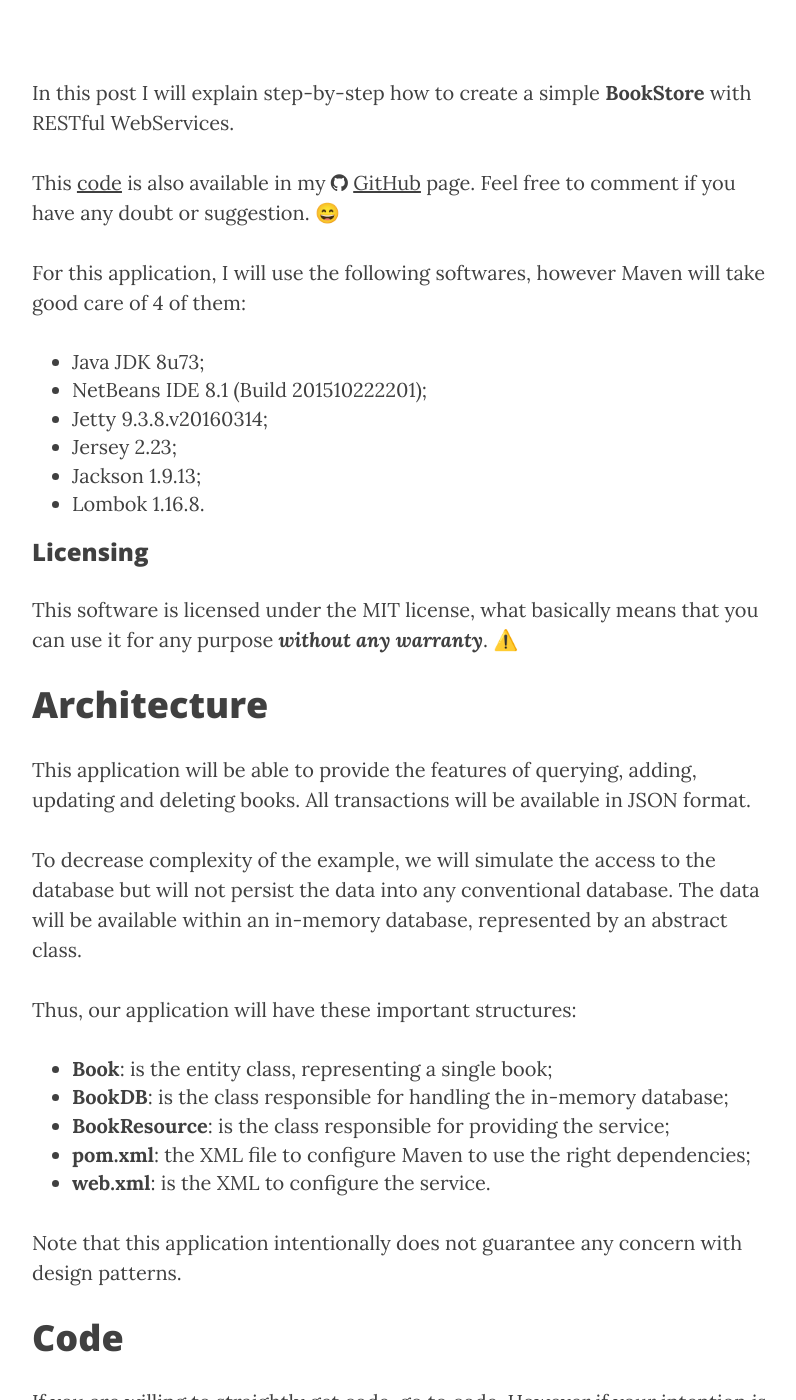
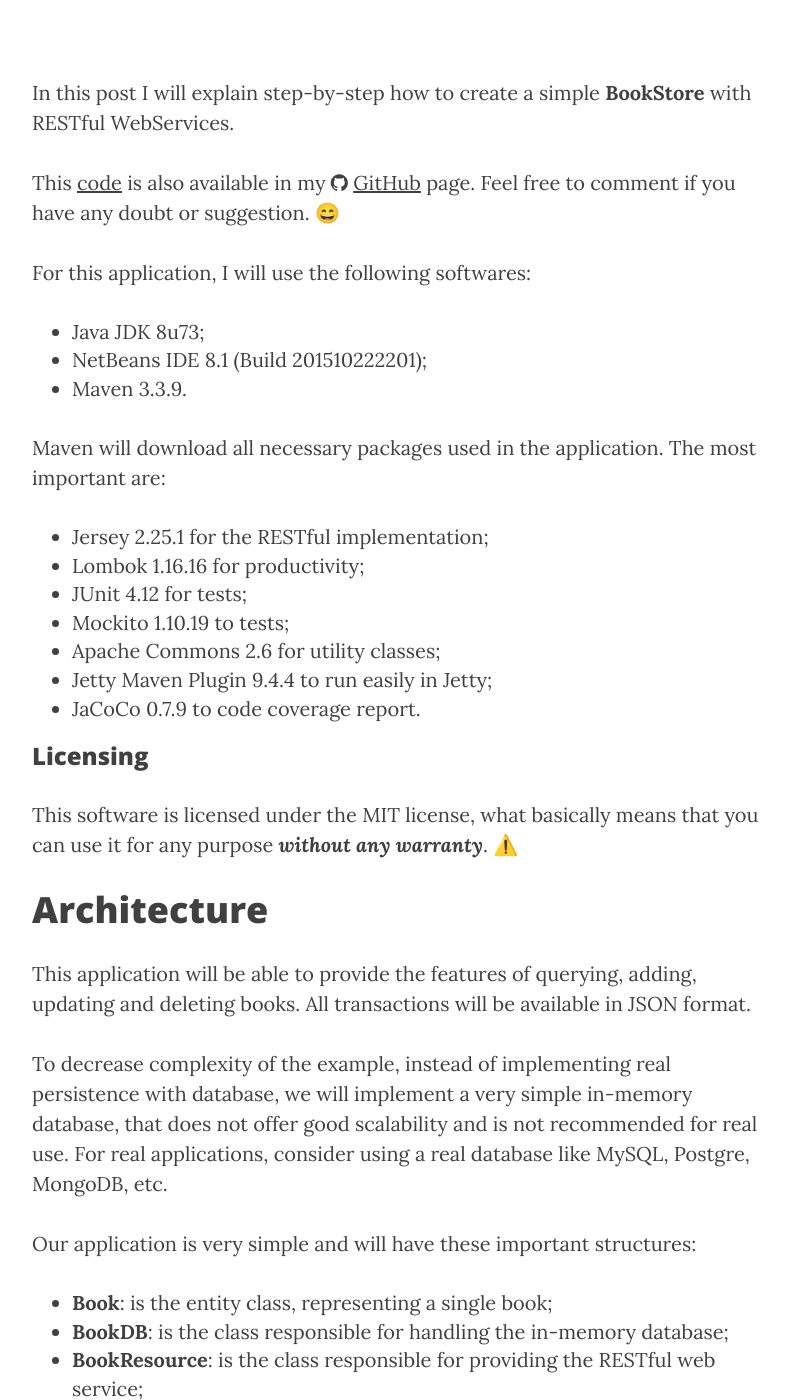
Before and after one commit to rwanderc/blog, a Jekyll site: the page built from _posts/2016-05-24-bookstore-webservices.markdown, in a window 1280 px wide and 1400 px high, scrolled down 378 px. Shown: the whole window, without its empty margins (233-1029 px from the left). Built offline with Jekyll 4.4.1, drawn with Linux system fonts in a browser that asks for light colours; nearby versions of some CDN libraries; emoji names are drawn with the system emoji font; comment, search, counter and statistics services are not loaded; some of the changed text lies outside the part shown.

Commit message:
Updating bookstore

```diff
--- a/_posts/2016-05-24-bookstore-webservices.markdown
+++ b/_posts/2016-05-24-bookstore-webservices.markdown
@@ -17,21 +18,28 @@
 ---
 
 [github]:https://github.com/rwanderc
-[github-project]:https://github.com/rwanderc/BookStore
+[github-project]:https://github.com/rwanderc/book-store
 [postman]:http://www.getpostman.com/
 
 In this post I will explain step-by-step how to create a  simple **BookStore** with RESTful WebServices.
 
 This [code][github-project] is also available in my <i class="fa fa-github"></i> [GitHub][github] page. Feel free to comment if you have any doubt or suggestion. :smile:
 
-For this application, I will use the following softwares, however Maven will take good care of 4 of them:
+For this application, I will use the following softwares:
 
 * Java JDK 8u73;
 * NetBeans IDE 8.1 (Build 201510222201);
-* Jetty 9.3.8.v20160314;
-* Jersey 2.23;
-* Jackson 1.9.13;
-* Lombok 1.16.8.
+* Maven 3.3.9.
+
+Maven will download all necessary packages used in the application. The most important are:
+
+* Jersey 2.25.1 for the RESTful implementation;
+* Lombok 1.16.16 for productivity;
+* JUnit 4.12 for tests;
+* Mockito 1.10.19 to tests;
+* Apache Commons 2.6 for utility classes;
+* Jetty Maven Plugin 9.4.4 to run easily in Jetty;
+* JaCoCo 0.7.9 to code coverage report.
 
 
 ### Licensing
@@ -43,17 +51,17 @@
 
 This application will be able to provide the features of querying, adding, updating and deleting books. All transactions will be available in JSON format.
 
-To decrease complexity of the example, we will simulate the access to the database but will not persist the data into any conventional database. The data will be available within an in-memory database, represented by an abstract class.
+To decrease complexity of the example, instead of implementing real persistence with database, we will implement a very simple in-memory database, that does not offer good scalability and is not recommended for real use. For real applications, consider using a real database like MySQL, Postgre, MongoDB, etc.
 
-Thus, our application will have these important structures:
+Our application is very simple and will have these important structures:
 
 * **Book**: is the entity class, representing a single book;
 * **BookDB**: is the class responsible for handling the in-memory database;
-* **BookResource**: is the class responsible for providing the service;
+* **BookResource**: is the class responsible for providing the RESTful web service;
 * **pom.xml**: the XML file to configure Maven to use the right dependencies;
 * **web.xml**: is the XML to configure the service.
 
-Note that this application intentionally does not guarantee any concern with design patterns.
+Note that this application intentionally has no concern with design patterns, however it follows some MVC conventions.
 
 
 # Code
@@ -63,7 +71,7 @@
 
 ## Creating the project
 
-You will create a new maven web project, name it **BookStore** and associate it with **NO WEB SERVER**.
+You will create a new maven web project, name it **BookStore** and associate it to **NO WEB SERVER**, as we will use Jetty plugin to run the application.
 
 ![img/bookstore/img1.jpg](/img/bookstore/img1.jpg)
 
@@ -74,7 +82,7 @@
 
 ## Configuring POM.XML
 
-Go to the **Project Files** and double-click at **pom.xml** file.
+Go to the **Project Files** and double-click at **pom.xml** file. It's an XML file with all the information that Maven will need to download packages and build the application.
 
 
 ### Configuring the dependencies
@@ -84,15 +92,15 @@
 <script src="https://gist.github.com/rwanderc/e33a5128e8a88eb020cc661e8baa8a5b.js"></script>
 
 Note that only the dependency **jersey-container-servlet-core** is necessary to provide RESTful web services.
-However the dependency **jersey-media-json-jackson** is being used to provide capacity to connect to Jackson's JSON parser. Please, refer to Jersey documentation if you can use other JSON parsers instead of this one, of if you want to provide a XML parser as well.
+However the dependency **jersey-media-json-jackson** is being used to provide capacity to connect to Jackson's JSON parser. Please, refer to Jersey documentation if you can use other JSON parser implementation instead of this one, of if you want to provide a XML parser as well.
 
-Continuing with the other dependencies, we are using Jackson to provide the implementation of the parser.
-
-<script src="https://gist.github.com/rwanderc/1fc31c09cc3ebc3715abff7ff7376764.js"></script>
-
-And finally Lombok (which I recommend to always use in all projects), to provide less code and more functionality.
+We need to add Lombok (which I recommend to always use in all projects), to provide less code and more functionality.
 
 <script src="https://gist.github.com/rwanderc/0b256d4480e6c12ec3a9a188a729aa60.js"></script>
+
+And finally, we should add the dependencies that will be used in the tests.
+
+<script src="https://gist.github.com/rwanderc/dda4544b29b589b20799a8126cddb3fc.js"></script>
 
 After all dependencies added, our dependencies tag will be like this.
 
@@ -101,7 +109,7 @@
 
 ### Configuring the build
 
-As previously informed, we avoided Netbeans to configure a Server for the project. The reason is that we will not only configure Maven to manage the build, but we will also configure it to manage the deploy. To do so, we will add a build plug-in into the tag **build** >> **plugins** in the **pom.xml**. Once done, Maven will use this plug-in to run the project, and Netbeans will not be responsible for this task any more.
+As previously informed, we avoided Netbeans to configure a Server for the project. The reason is that we will not only configure Maven to manage the build, but we will also configure it to manage the deployment. To do so, we will add a build plug-in into the tag **build** >> **plugins** in the **pom.xml**. Once done, Maven will use this plug-in to run the project, and Netbeans will not be responsible for this task any more. The configuration block is preventing Jetty from keep scanning resources for some time, but it's not mandatory.
 
 <script src="https://gist.github.com/rwanderc/c630e0c3da556b5b91738d5a38f27a04.js"></script>
 
@@ -122,9 +130,9 @@
 
 Note that **servlet >> init-param >> param-value** will contain the base package were the Jersey will search for services to get loaded. So, all services exposed must be under this package (or the child packages), or you must provide many package paths separated by semicolon.
 
-The **servlet-mapping >> url-pattern** describes the base URL for the services to be accessed. Thus, if the application is accessible from the URL **http://localhost:8080/BookStore/**, the services will be available at the URL **http://localhost:8080/BookStore/ws/**.
+The **servlet-mapping >> url-pattern** describes the base URL for the services to be accessed. Thus, if the application and services will be accessible from the URL **http://localhost:8080/BookStore/**.
 
-In general, if you will to have HTML or JSP files, you will need to reserve a sub-directory of the project to your WebService URL. However, if your project will only provide REST functionality (no HTML or JSP files), you may configure **url-pattern** to be accessed directly from root, as the following.
+In general, if your application will only provide RESTful resources, you can map the **url-pattern** to be `*/**`, but if you also need to provide static files (e.g.: HTML or JSP files), you will need to map the RESTful resources to a path like `/ws/**` and provide a folder inside the context for the files.
 
 <script src="https://gist.github.com/rwanderc/f41316721b08c0fe9616dd2ab6e5b83b.js"></script>
 
@@ -162,6 +170,8 @@
 # Running
 
 Now you can compile and deploy the project. Jetty must be able to initialize everything and the services will start.
+You can run from the Jetty plugin with the following command: `mvn jetty:run`.
+
 To interact with the service, you can use [Postman][postman], which is a very usefull Chrome plug-in to access RESTful services, or you can run the following cURL commands directly from bash:
 
 
```
Also changed, not shown: other parts of _posts/2016-05-24-bookstore-webservices.markdown (+1 -0 lines).
